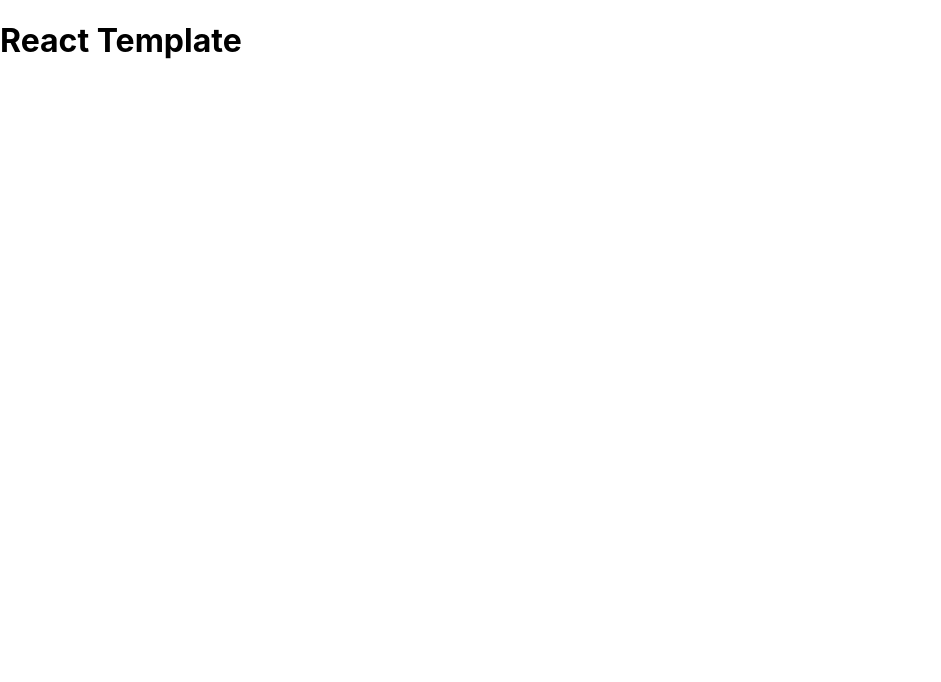
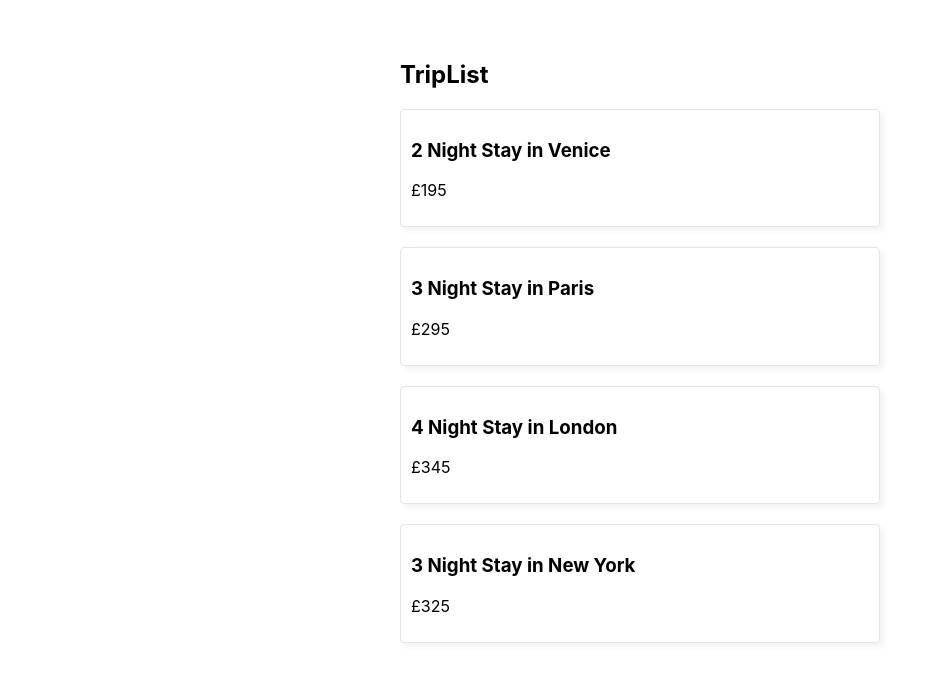
Before and after one commit to cheeseStack/react-project-2, a React (Create React App) app in the folder tripago/: page / in a window 1280 px wide. Shown: the top 682 px of the page, without its empty margins (0-941 px from the left). Built offline with nearby package versions, Linux system fonts and the light colour scheme; data requests are answered from the project's data file.

Commit message:
added dynamic data to display Trip List and added css styles in seperate css file

```diff
--- a/tripago/data/db.json
+++ b/tripago/data/db.json
@@ -2,19 +2,23 @@
     "trips": [
         {
             "title": "2 Night Stay in Venice",
-            "price": "£195"
+            "price": "£195",
+            "id": "1"
         },
         {
             "title": "3 Night Stay in Paris",
-            "price": "£295"
+            "price": "£295",
+            "id": "2"
         },
         {
             "title": "4 Night Stay in London",
-            "price": "£345"
+            "price": "£345",
+            "id": "3"
         },
         {
             "title": "3 Night Stay in New York",
-            "price": "£325"
+            "price": "£325",
+            "id": "4"
         }
     ]
 }
--- a/tripago/src/App.js
+++ b/tripago/src/App.js
@@ -1,9 +1,10 @@
 import './App.css';
+import TripList from './components/TripList';
 
 function App() {
   return (
     <div className="App">
-        <h1>React Template</h1>
+        <TripList/>
     </div>
   );
 }
--- /dev/null
+++ b/tripago/src/components/TripList.css
@@ -0,0 +1,17 @@
+.trip-list {
+    width: 480px;
+    margin: 60px auto
+}
+.trip-list ul {
+    padding: 0
+}
+
+.trip-list li {
+    border: 1px solid #e4e4e4;
+    box-sizing: border-box;
+    padding: 10px;
+    box-shadow: 4px 4px 6px rgba(0,0,0,0.05);
+    border-radius: 4px;
+    list-style-type: none;
+    margin: 20px 0;
+}
--- /dev/null
+++ b/tripago/src/components/TripList.js
@@ -0,0 +1,32 @@
+import { React, useState, useEffect} from 'react'
+
+// styles
+import './TripList.css'
+
+export default function TripList() {
+    const [trips, setTrips] = useState([])
+
+    useEffect(() => {
+        fetch('http://localhost:3000/trips')
+        .then(response => response.json())
+        .then(json => setTrips(json))
+    }, [])
+
+    console.log(trips)
+
+
+
+  return (
+    <div className='trip-list'>
+        <h2>TripList</h2>
+        <ul>
+            {trips.map(trip => (
+                <li key={trip.id}>
+                    <h3>{trip.title}</h3>
+                    <p>{trip.price}</p>
+                </li>
+            ))}
+        </ul>
+    </div>
+  )
+}
```
